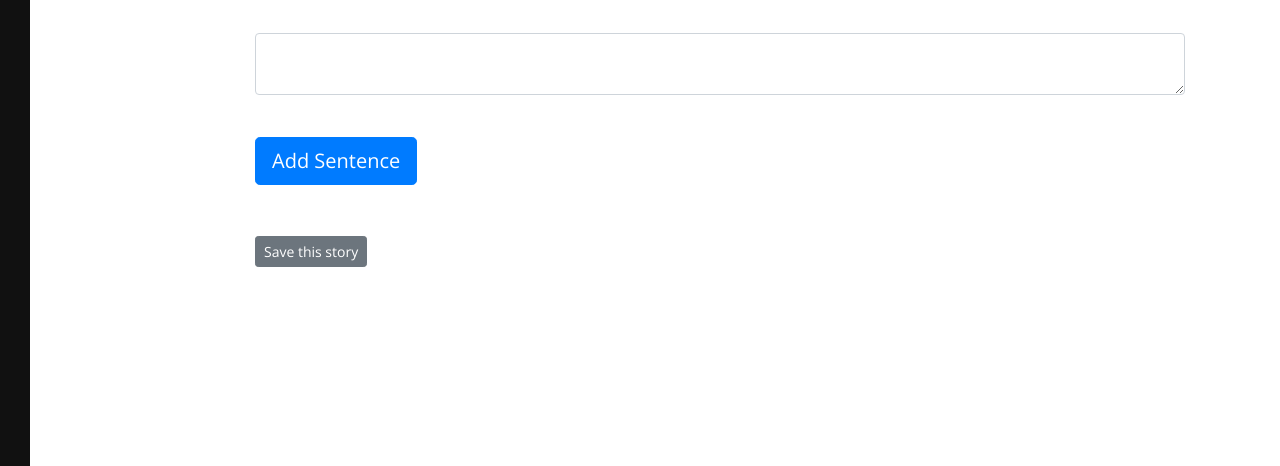
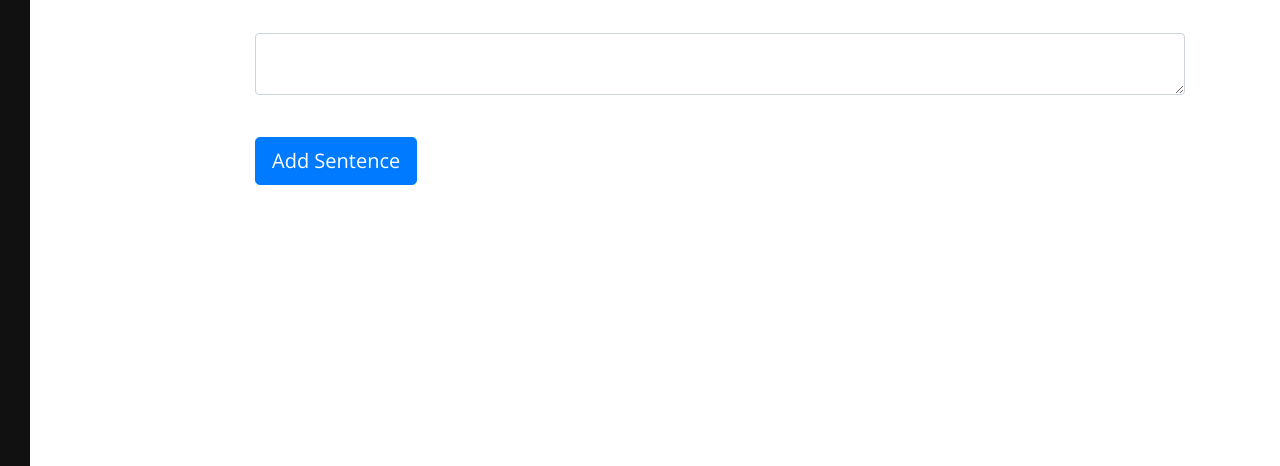
Before and after one commit to alcofrisbas/storytelling-with-skynet, a Django app: template writerbot-webapp/webapp/templates/webapp/write.html in a window 1280 px wide. Shown: the part 233-699 px from the top of the page. Run offline with Django 3.2, Linux system fonts and the light colour scheme; the template is opened without the code that fills it, so the values that code supplies are empty; some libraries are stand-ins or nearby versions.

Commit message:
deleted vestigial save btn

```diff
--- a/writerbot-webapp/webapp/templates/webapp/write.html
+++ b/writerbot-webapp/webapp/templates/webapp/write.html
@@ -60,10 +60,7 @@
             <textarea name="text" class="form-control">{{ suggestion }}</textarea><br>
             <button type="submit" class="btn btn-primary btn-lg">Add Sentence</button>
         </form><br>
-        <form method="get">
-            <!-- <button type="button" class="btn btn-danger btn-sm" onclick="showSaveInfo()" value="true">Save this story</button> -->
-            <button type="button" class="btn btn-secondary btn-sm" data-toggle="modal" data-target="#saveModal" value="true">Save this story</button>
-        </form>
+
 
         <!-- Modal -->
         <div class="modal fade" id="saveModal" tabindex="-1" role="dialog" aria-labelledby="saveModalLabel" aria-hidden="true">
```
